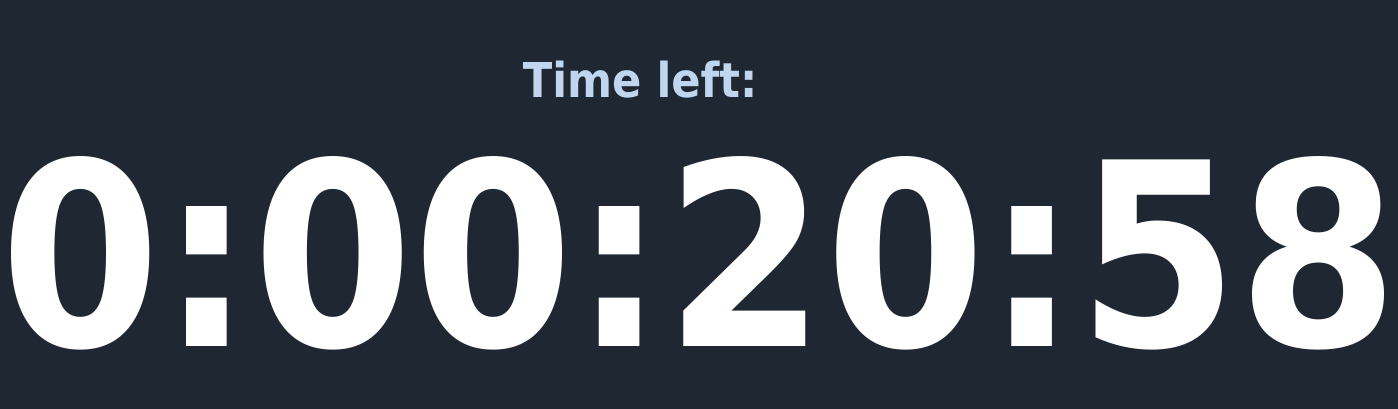
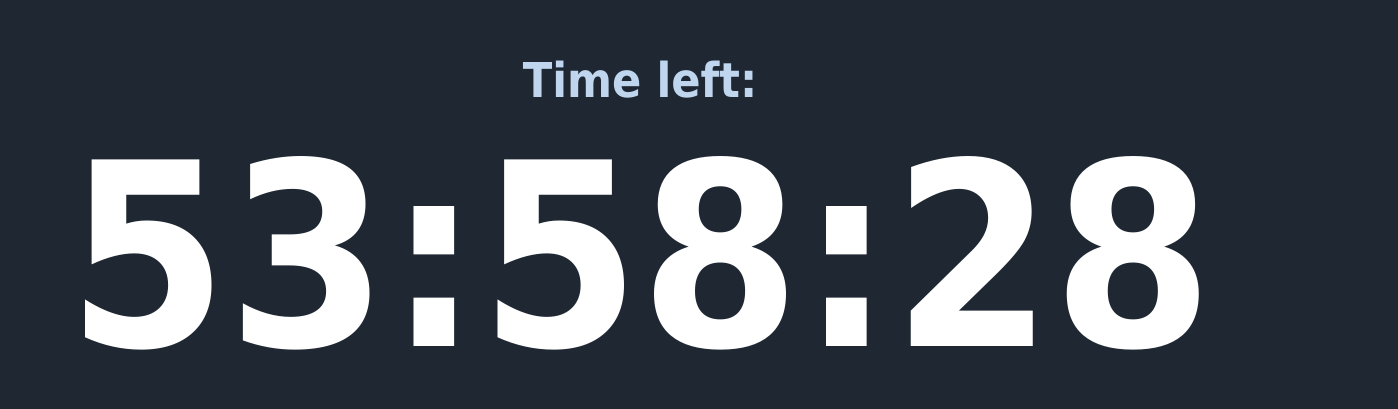
Before and after one commit to ivantsov/simpleTimer, a plain HTML site: page example.html in a window 1280 px wide. Shown: the part 148-557 px from the top of the page, 1398 px wide, since content can reach past the window. Drawn offline with nearby package versions, Linux system fonts and the light colour scheme.

Commit message:
add new format

```diff
--- a/example.html
+++ b/example.html
@@ -40,8 +40,8 @@
 			$(document).ready(function(){
 				/* date it's: DAY, HOUR, MIN, SEC of event */
 				$().simpleTimer({
-					date   : '22/15/48/0',
-					format : 'long',
+					date   : '24/21/25/30',
+					format : 'hour',
 					action : function(){
 						alert("Example");
 					}
@@ -54,7 +54,6 @@
 			<div class="center">
 				<h1>Time left:</h1>
 				<h2 id="timer">
-					<span id="days">0</span>:<span id="hours">00</span>:<span id="min">00</span>:<span id="sec">00</span>
 				</h2>
 			</div>
 		</section>
--- a/simpleTimer.js
+++ b/simpleTimer.js
@@ -8,7 +8,7 @@
 	var date = new Date();
 	var defaults = {
 		date   : date.getDate() + "/" + date.getHours() + "/" + date.getMinutes() + "/" + date.getSeconds(),
-		format : 'long',
+		format : 'day',
 		action : function(){
 			alert("Time is up!");
 		}
@@ -25,6 +25,12 @@
 			hours : parseInt(event_date[1]),
 			min   : parseInt(event_date[2]),
 			sec   : parseInt(event_date[3])
+		};
+
+		switch(options.format){
+			case("day")  : $("#timer").append("<span id='days'>0</span>:<span id='hours'>00</span>:<span id='min'>00</span>:<span id='sec'>00</span>"); break;
+			case("hour") : $("#timer").append("<span id='hours'>00</span>:<span id='min'>00</span>:<span id='sec'>00</span>"); break;
+			case("min")  : $("#timer").append("<span id='min'>00</span>:<span id='sec'>00</span>"); break;
 		};
 
 		var t = setInterval(timer, 1000);
@@ -46,7 +52,7 @@
 
 			if(diff <= 0){
 				clearInterval(t);
-				$("#days").html("0");
+				$("#days").html("00");
 				$("#hours").html("00");
 				$("#min").html("00");
 				$("#sec").html("00");
@@ -54,15 +60,18 @@
 				return false;
 			};
 
-			if(options.format == "long"){
+			if(options.format == "day"){
 				var days  = Math.floor(diff / (24 * 60 * 60));
 				var hours = Math.floor((diff - days * 24 * 60 * 60) / (60 * 60));
 				var min   = Math.floor((diff - days * 24 * 60 * 60 - hours * 60 * 60) / 60);
 			}
-			else{
+			else if(options.format == "hour"){
 				var hours = Math.floor(diff / (60 * 60));
 				var min   = Math.floor((diff - hours * 60 * 60) / 60);
-			};
+			}
+			else{
+				var min = Math.floor(diff / 60);
+			}
 			var sec  = diff % 60;
 			if(hours < 10) hours = "0" + hours;
 			if(min < 10) min = "0" + min;
```
